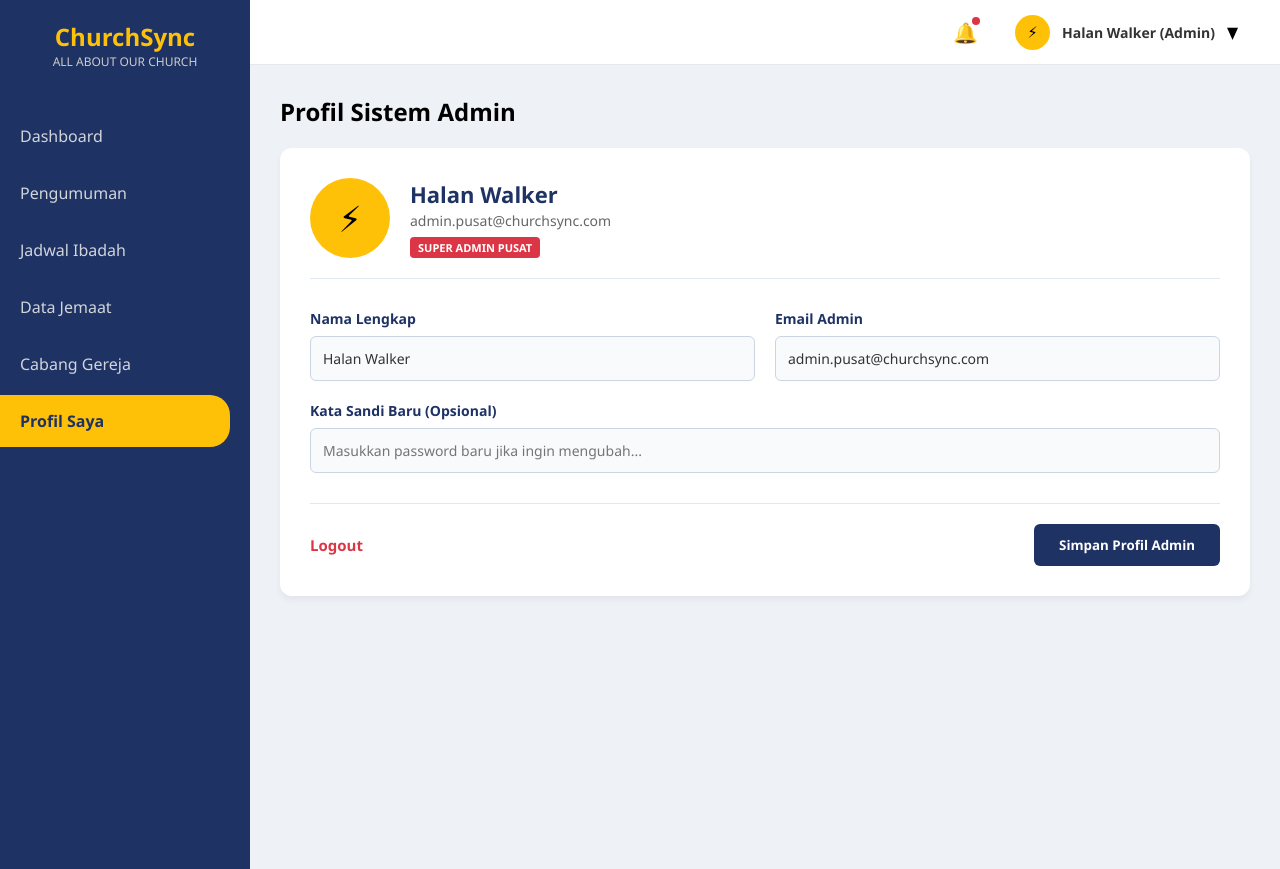
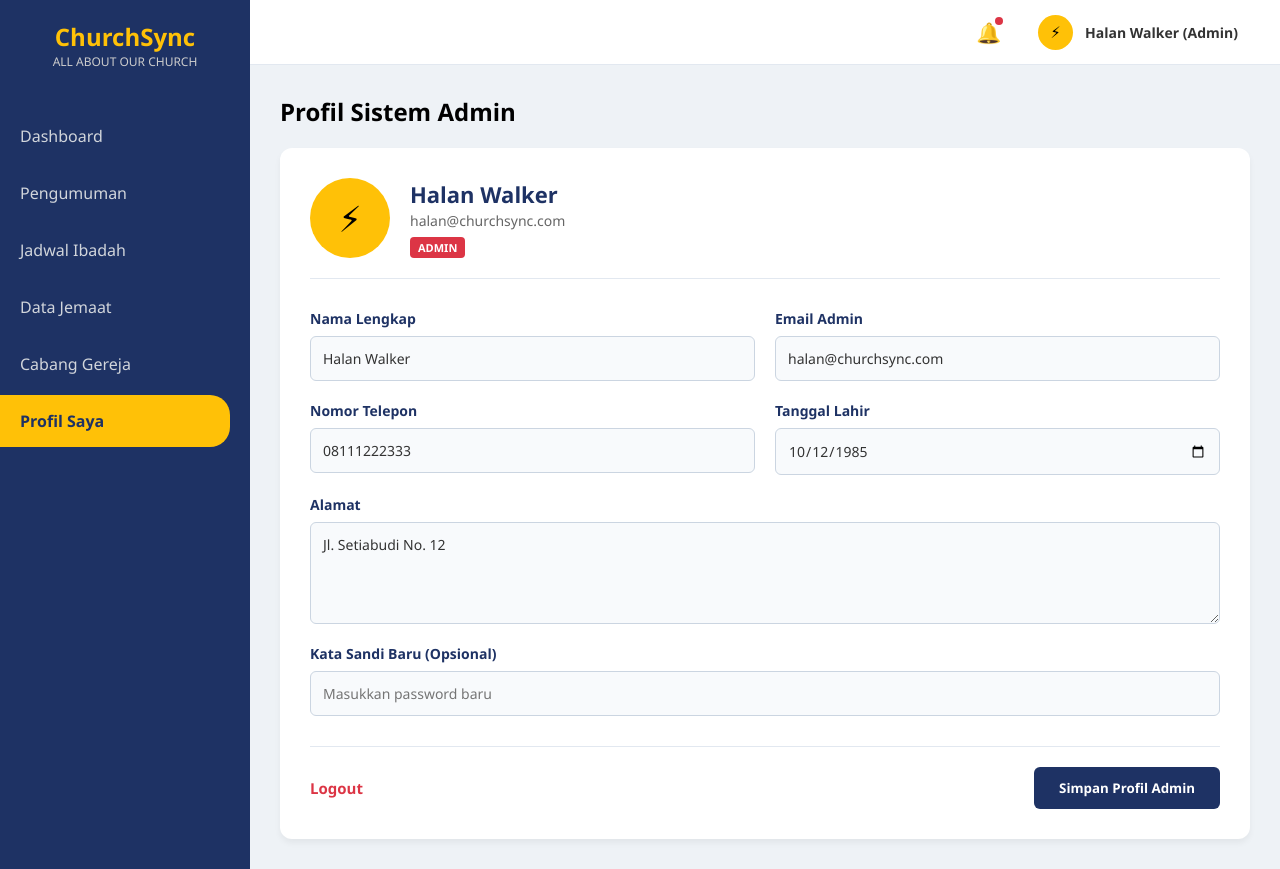
Before and after one commit to JustJoshL/Web-Programming, a PHP site: page /admin/profil_admin.php in a window 1280 px wide. Run offline with PHP 8.4, Linux system fonts and the light colour scheme; the visitor is signed in with stand-in values (Sample User, id 1); data comes from the database, SQL or seed files in the repository.

Commit message:
pbl update profil admin

```diff
--- a/pbl-churchsync/admin/profil_admin.php
+++ b/pbl-churchsync/admin/profil_admin.php
@@ -1,3 +1,67 @@
+<?php
+session_start();
+
+/** @var mysqli $conn */
+
+if (!isset($_SESSION['role']) || $_SESSION['role'] != 'admin') {
+    header("location:../login.php?pesan=belum_login");
+    exit();
+}
+
+include '../koneksi.php';
+
+$id_jemaat = $_SESSION['id_jemaat'];
+
+if (isset($_POST['simpan'])) {
+
+    $nama = $_POST['nama_lengkap'];
+    $email = $_POST['email'];
+    $password_baru = $_POST['password_baru'];
+
+    $no_telp = $_POST['no_telp'];
+    $tanggal_lahir = $_POST['tanggal_lahir'];
+    $alamat = $_POST['alamat'];
+
+    if (!empty($password_baru)) {
+
+        mysqli_query($conn, "
+            UPDATE jemaat
+            SET nama_lengkap='$nama',
+                email='$email',
+                password='$password_baru',
+                no_telp='$no_telp',
+                tanggal_lahir='$tanggal_lahir',
+                alamat='$alamat'
+            WHERE id_jemaat='$id_jemaat'
+        ");
+    } else {
+
+        mysqli_query($conn, "
+            UPDATE jemaat
+            SET nama_lengkap='$nama',
+                email='$email',
+                no_telp='$no_telp',
+                tanggal_lahir='$tanggal_lahir',
+                alamat='$alamat'
+            WHERE id_jemaat='$id_jemaat'
+        ");
+    }
+
+    echo "<script>
+            alert('Profil berhasil diperbarui');
+            window.location='profil_admin.php';
+          </script>";
+    exit();
+}
+
+$query = mysqli_query(
+    $conn,
+    "SELECT * FROM jemaat WHERE id_jemaat='$id_jemaat'"
+);
+
+$data = mysqli_fetch_assoc($query);
+?>
+
 <!DOCTYPE html>
 <html lang="id">
 
@@ -89,6 +153,16 @@
             color: var(--text-dark);
         }
 
+        .form-group textarea {
+            padding: 12px;
+            border: 1px solid #cbd5e1;
+            border-radius: 6px;
+            background-color: #f8fafc;
+            font-size: 14px;
+            color: var(--text-dark);
+            resize: vertical;
+        }
+
         .form-actions {
             display: flex;
             justify-content: space-between;
@@ -136,7 +210,9 @@
                 <div class="noti-icon">🔔<span class="noti-badge"></span></div>
                 <div class="user-profile-dropdown">
                     <div class="nav-avatar">⚡</div>
-                    <div class="nav-user-name">Halan Walker (Admin)</div>▼
+                    <div class="nav-user-name">
+                        <?= $data['nama_lengkap']; ?> (<?= ucfirst($data['role']); ?>)
+                    </div>
                     <div class="dropdown-content"><a href="login.php">Logout</a></div>
                 </div>
             </div>
@@ -151,31 +227,58 @@
                 <div class="profile-user-info">
                     <div class="big-avatar">⚡</div>
                     <div class="user-meta">
-                        <h3>Halan Walker</h3>
-                        <p>admin.pusat@churchsync.com</p>
-                        <span class="role-badge">Super Admin Pusat</span>
+                        <h3><?= $data['nama_lengkap']; ?></h3>
+                        <p><?= $data['email']; ?></p>
+                        <span class="role-badge"><?= ucfirst($data['role']); ?></span>
                     </div>
                 </div>
 
-                <form>
+                <form method="POST">
                     <div class="form-grid">
                         <div class="form-group">
                             <label>Nama Lengkap</label>
-                            <input type="text" value="Halan Walker">
+                            <input type="text"
+                                name="nama_lengkap"
+                                value="<?= $data['nama_lengkap']; ?>">
                         </div>
                         <div class="form-group">
                             <label>Email Admin</label>
-                            <input type="email" value="admin.pusat@churchsync.com">
+                            <input type="email"
+                                name="email"
+                                value="<?= $data['email']; ?>">
+                        </div>
+                        <div class="form-group">
+                            <label>Nomor Telepon</label>
+                            <input type="text"
+                                name="no_telp"
+                                value="<?= $data['no_telp']; ?>">
+                        </div>
+                        <div class="form-group">
+                            <label>Tanggal Lahir</label>
+                            <input type="date"
+                                name="tanggal_lahir"
+                                value="<?= $data['tanggal_lahir']; ?>">
+                        </div>
+                        <div class="form-group full-width">
+                            <label>Alamat</label>
+                            <textarea name="alamat"
+                                rows="4"><?= $data['alamat']; ?></textarea>
                         </div>
                         <div class="form-group full-width">
                             <label>Kata Sandi Baru (Opsional)</label>
-                            <input type="password" placeholder="Masukkan password baru jika ingin mengubah...">
+                            <input type="password"
+                                name="password_baru"
+                                placeholder="Masukkan password baru">
                         </div>
                     </div>
 
                     <div class="form-actions">
                         <a href="../login.php" class="btn-logout">Logout</a>
-                        <button type="button" class="btn-submit">Simpan Profil Admin</button>
+                        <button type="submit"
+                            name="simpan"
+                            class="btn-submit">
+                            Simpan Profil Admin
+                        </button>
                     </div>
                 </form>
             </div>
```
